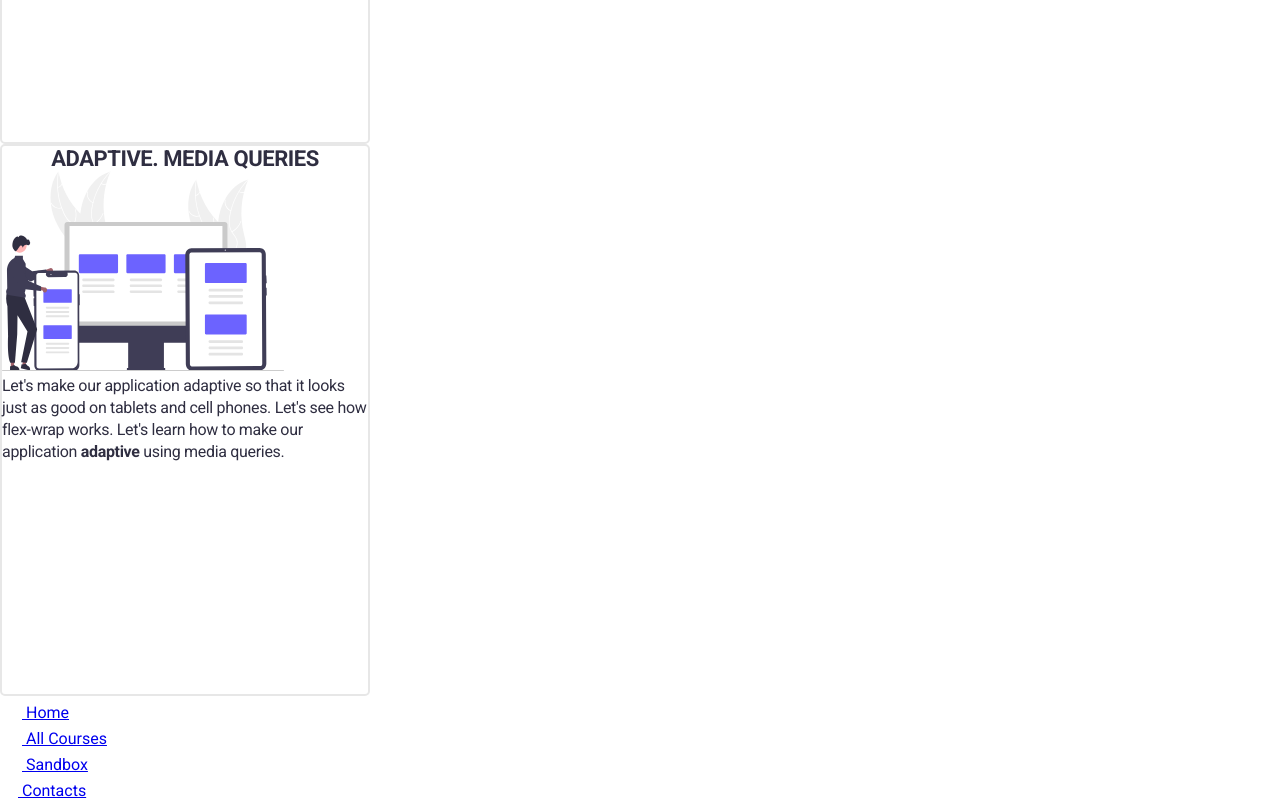
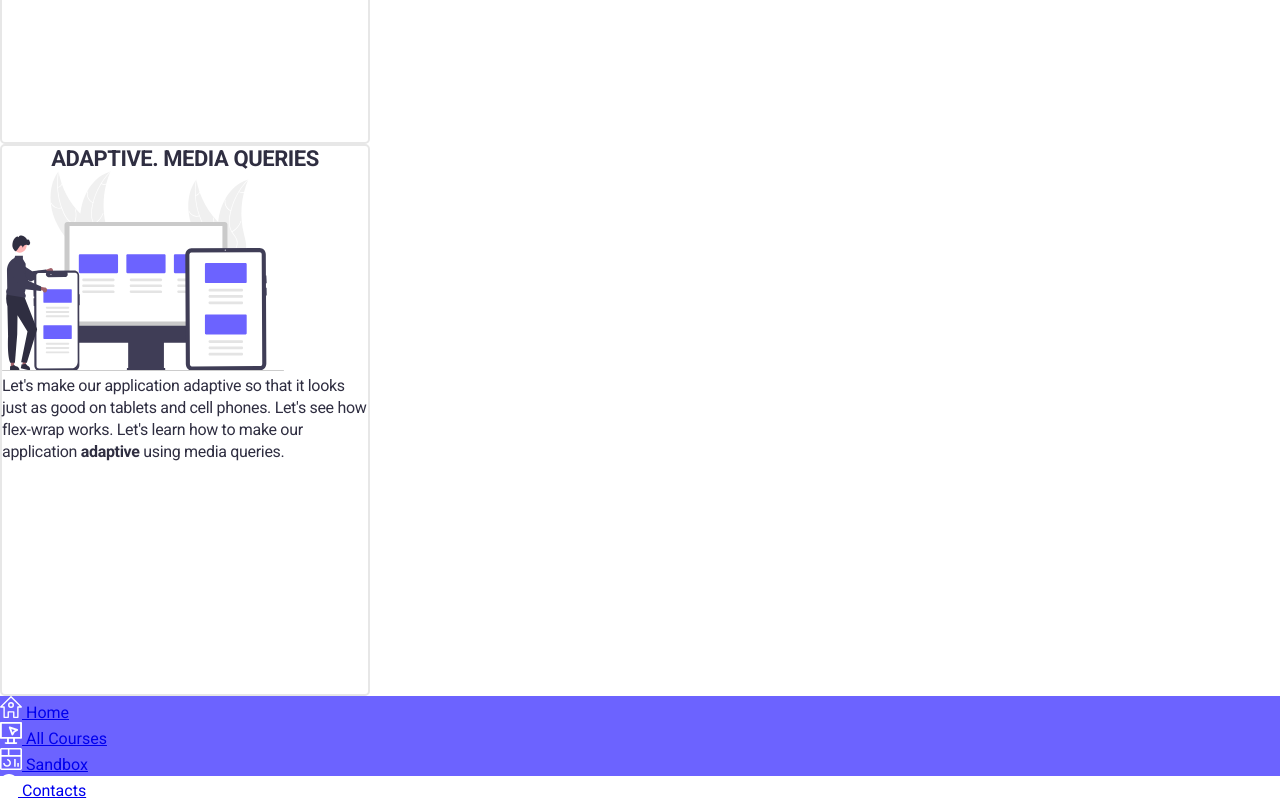
Before and after one commit to KaninGleb/Layout-achievement, a plain HTML site: page index.html in a window 1280 px wide. Shown: the part 1092-1892 px from the top of the page. Drawn offline with Linux system fonts and the light colour scheme.

Commit message:
Styles for footer have been added

```diff
--- a/styles.css
+++ b/styles.css
@@ -74,3 +74,9 @@ h1 {
 .card-text span {
     font-weight: 700;
 }
+
+footer {
+    width: 1920px;
+    height: 80px;
+    background-color: #6c63ff;
+}
```
